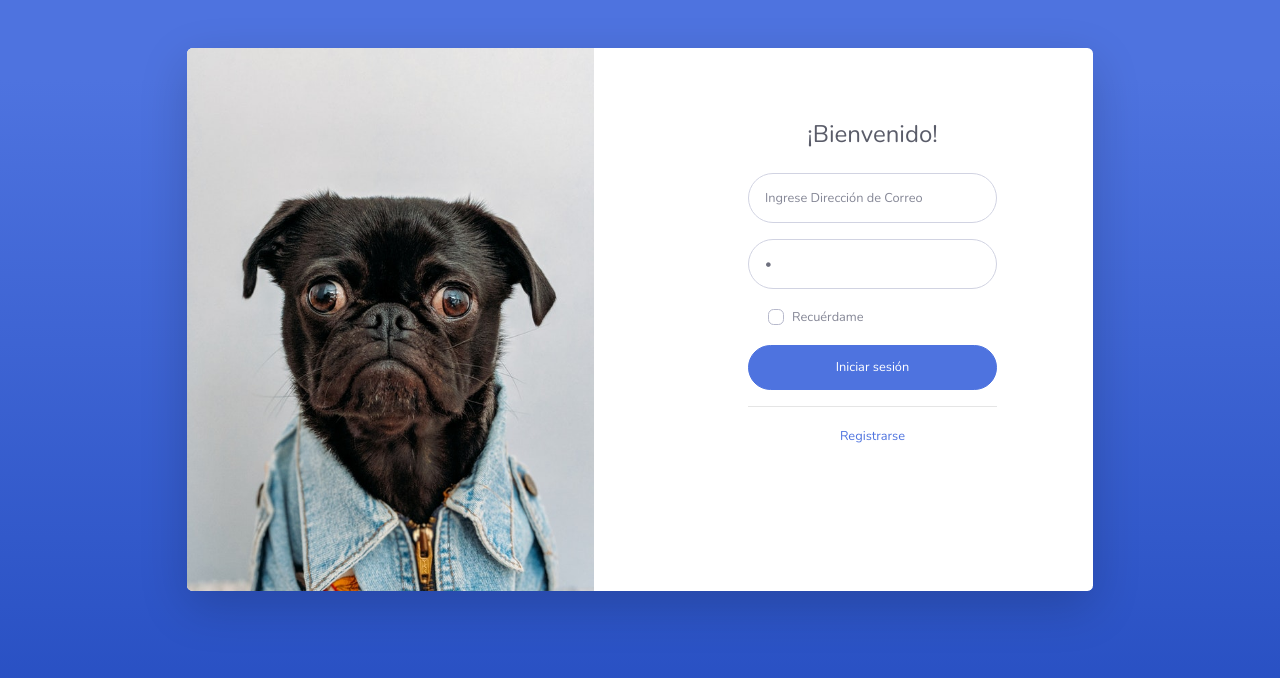
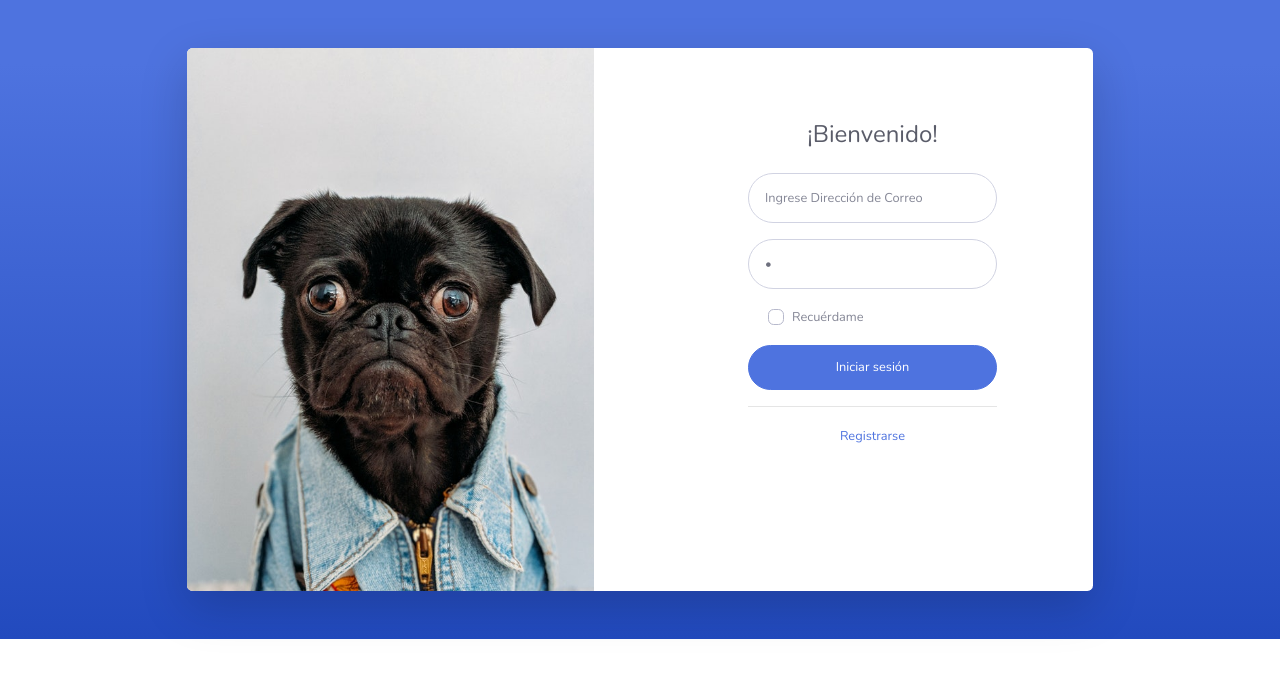
Before and after one commit to lewismartineza/gestor-app, a React (Create React App) app: page / in a window 1280 px wide. Shown: the top 678 px of the page. Built offline with nearby package versions, Linux system fonts and the light colour scheme.

Commit message:
arreglando estilos

```diff
--- a/public/assets/bootstrap/css/main.css
+++ b/public/assets/bootstrap/css/main.css
@@ -9,7 +9,3 @@
   margin-right: 3px;
   border-radius: 5px;
 }
-
-.bg-gradient-primary {
-  height: 100vh;
-}
```
